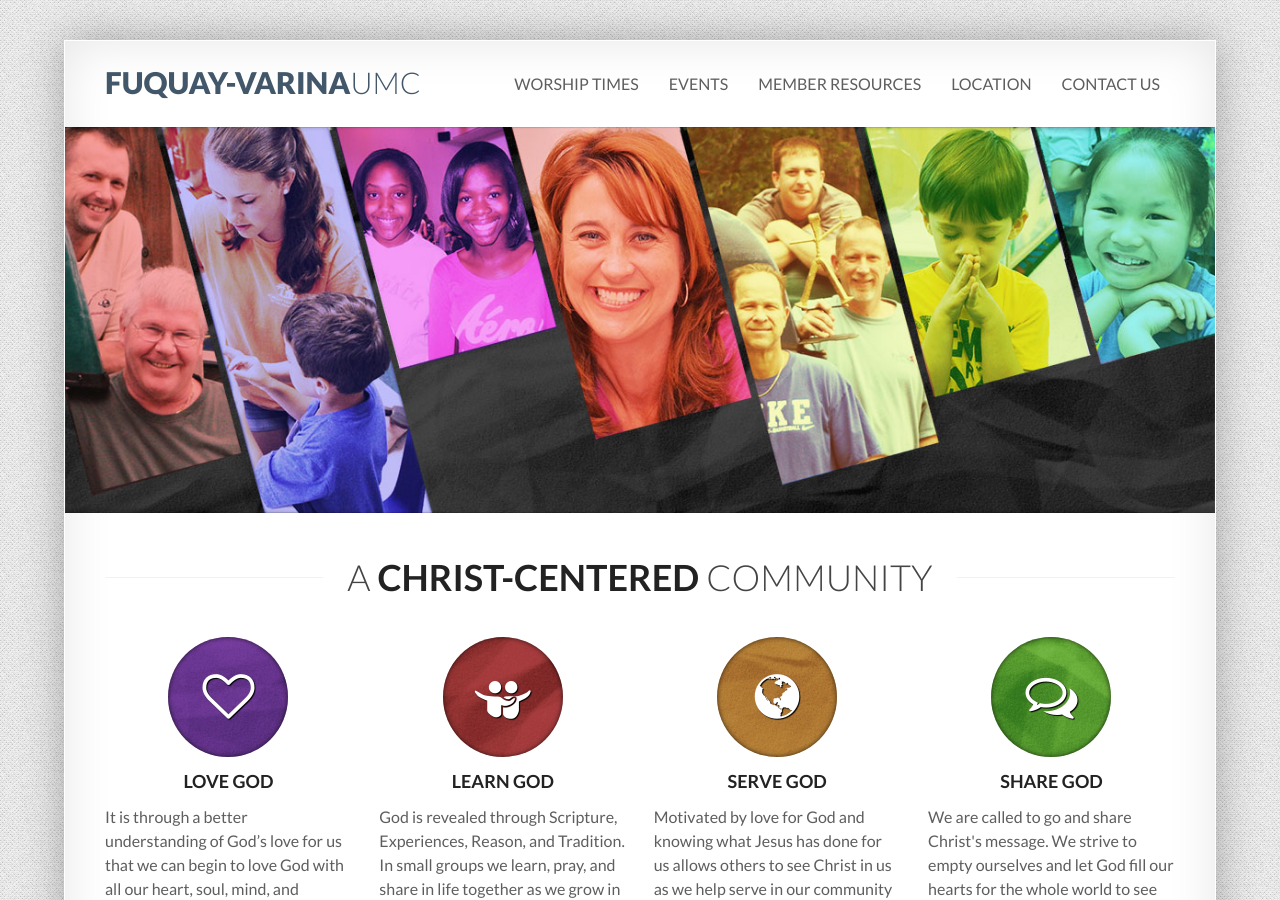
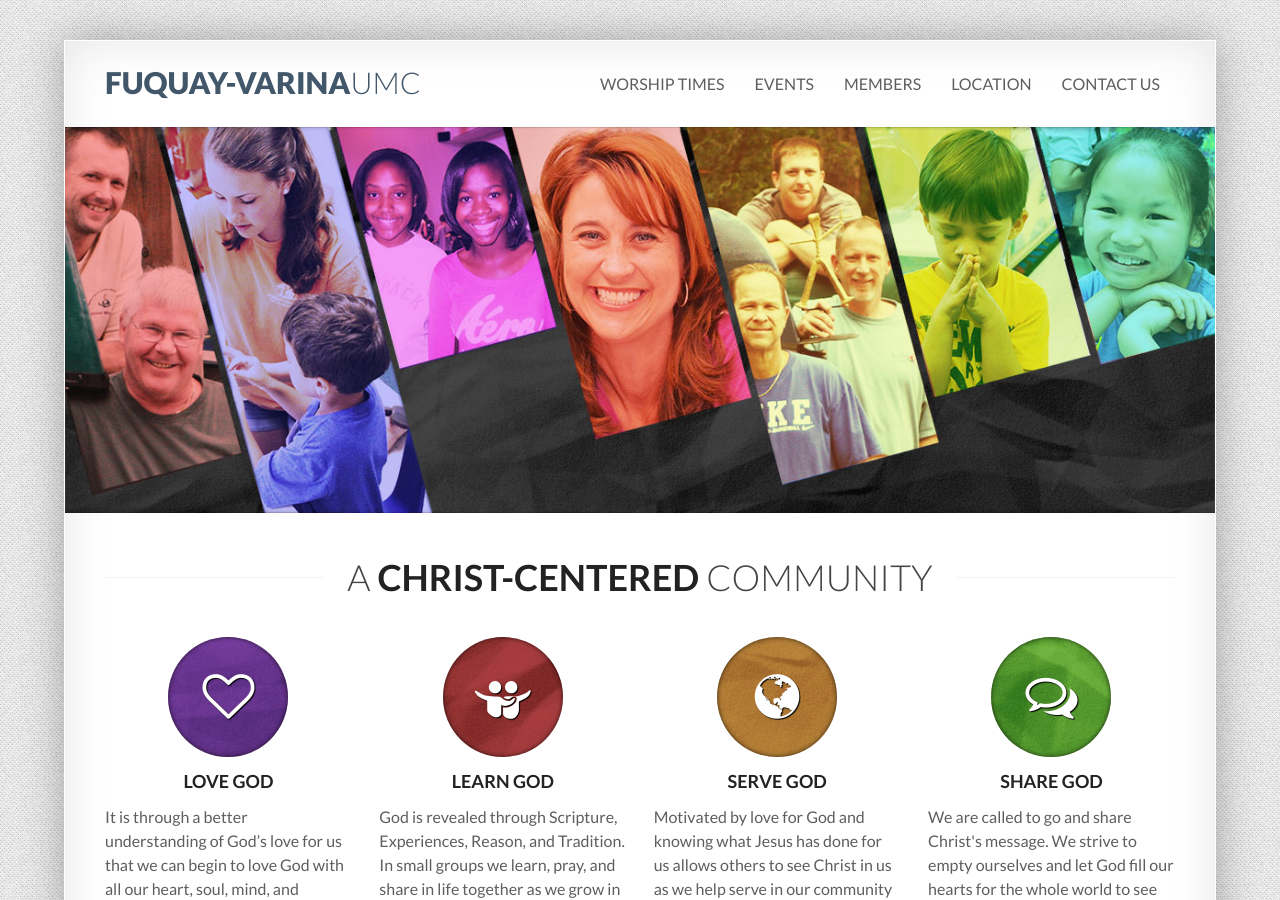
Before and after one commit to fvumc/fvumc.github.io, a Jekyll site: the page built from index.html, in a window 1280 px wide and 900 px high. Built offline with Jekyll 4.4.1, drawn with Linux system fonts in a browser that asks for light colours; Markdown is read by kramdown in place of the engine named in the settings.

Commit message:
Update default.html

```diff
--- a/_layouts/default.html
+++ b/_layouts/default.html
@@ -44,7 +44,7 @@
               <ul class="nav pull-right">
                 <li class=""><a href="./times">Worship Times</a></li>
                 <li class=""><a href="./events">Events</a></li>
-                <li class=""><a href="http://members.fvumc.org" target="_blank">Member Resources</a></li>
+                <li class=""><a href="http://members.fvumc.org" target="_blank">Members</a></li>
                 <li class=""><a href="./location">Location</a></li>
                 <li class=""><a href="./contact">Contact Us</a></li>
               </ul>
```
